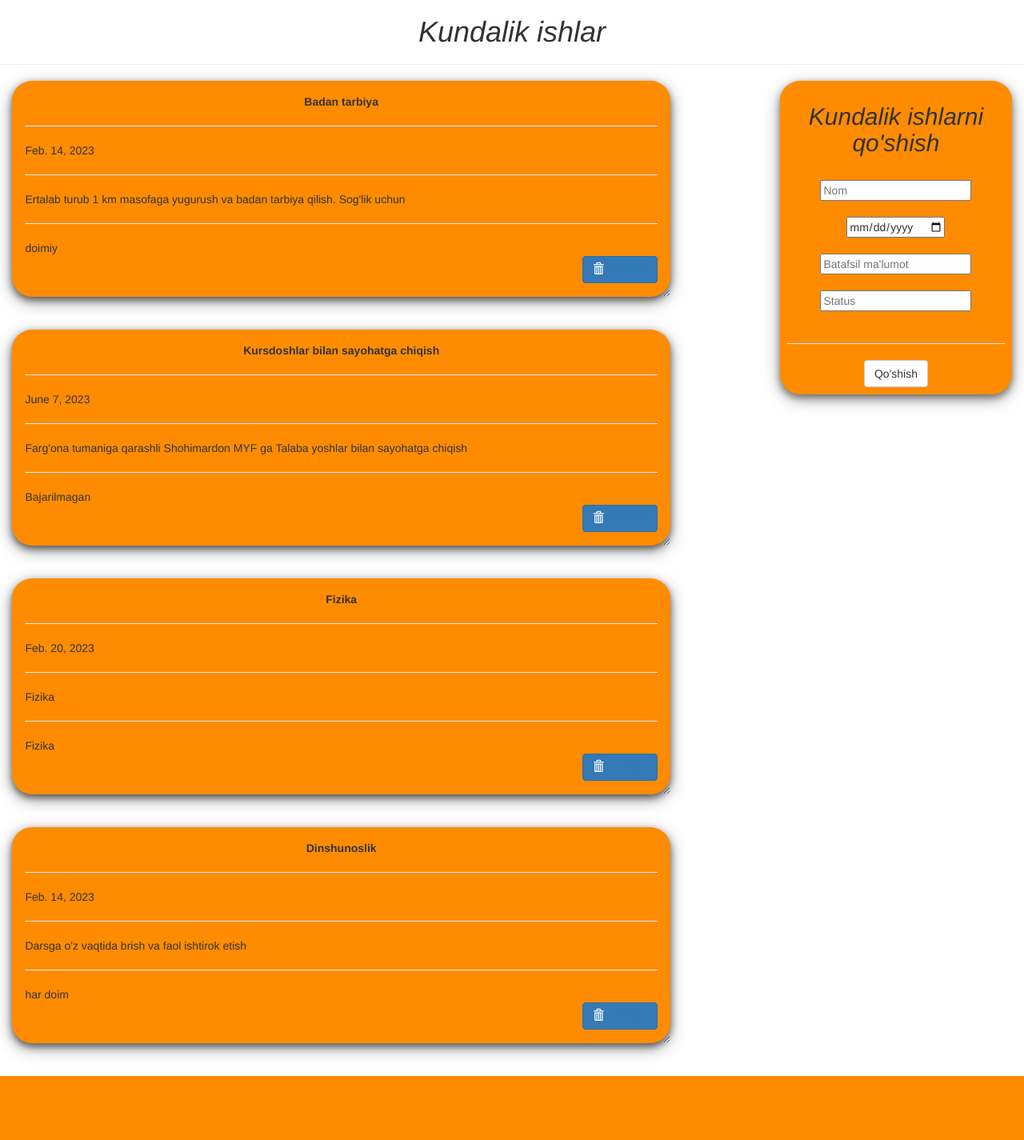
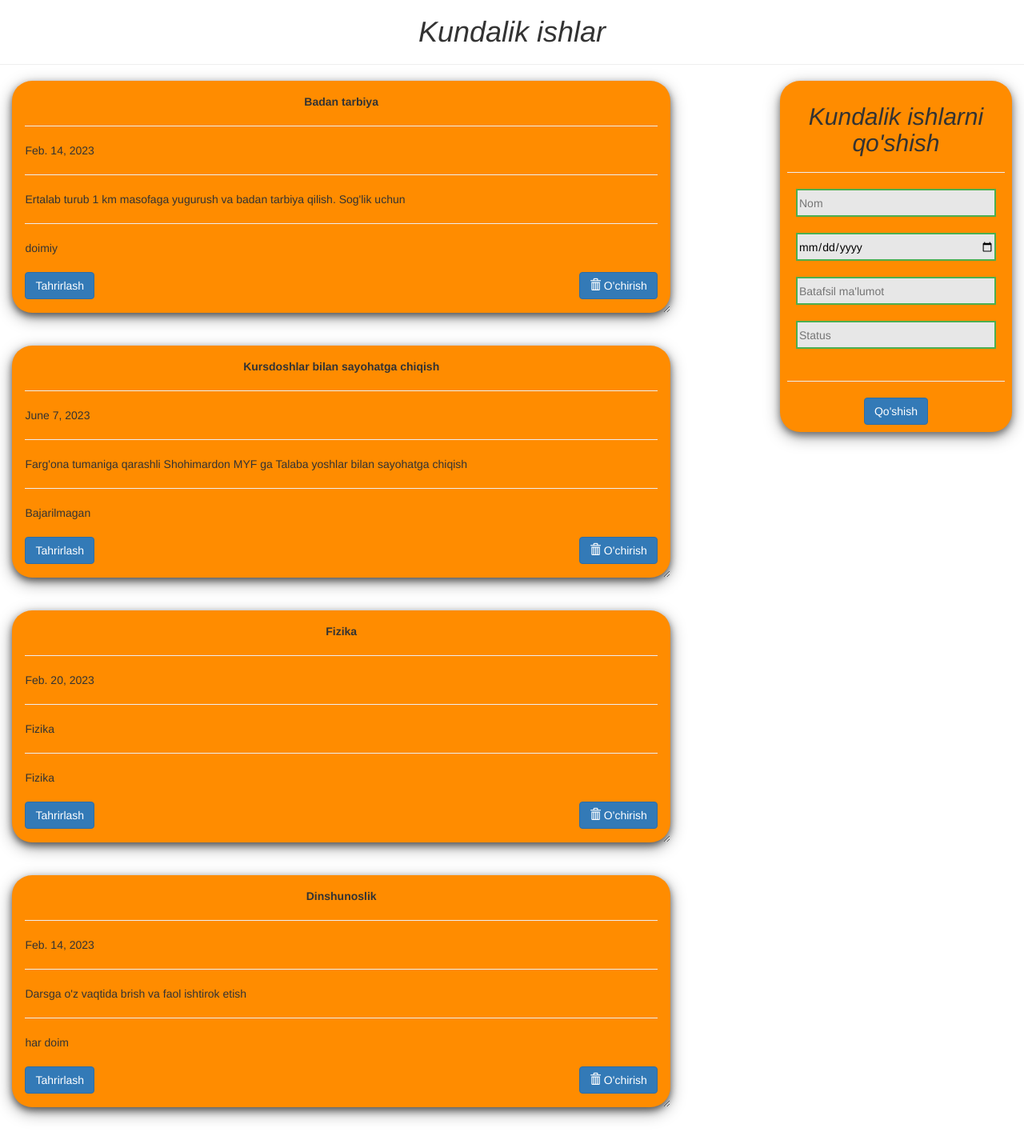
Before and after one commit to KhayitboevElbekjon/Kundalik-ishlar-Todo-loyiha-, a Django app: page / in a window 1280 px wide. Shown: the whole page at 80% size. Before the commit the page ends 1345 px from the top, so only its background shows below. Run offline with Django 3.2, Linux system fonts and the light colour scheme; data comes from the database, SQL or seed files in the repository; both versions use the stored data as it was after the commit; some libraries are stand-ins or nearby versions.

Commit message:
Loyihaga tayyor

```diff
--- a/asosiy/views.py
+++ b/asosiy/views.py
@@ -18,3 +18,17 @@ def qushish(request):
             status=request.POST.get('status')
             )
     return redirect('/')
+
+def TodoEdit(request,son):
+    if request.method=='POST':
+        Todo.objects.filter(id=son).update(
+            nom=request.POST.get('nom'),
+            bajarilish_vaqti=request.POST.get('vaqt'),
+            batafsil=request.POST.get('batafsil'),
+            status=request.POST.get('status')
+        )
+        return redirect('/')
+    data={
+        'data':Todo.objects.get(id=son)
+    }
+    return render(request,'edit.html',data)
--- a/templates/todo.html
+++ b/templates/todo.html
@@ -11,7 +11,15 @@
   <script src="https://maxcdn.bootstrapcdn.com/bootstrap/3.3.7/js/bootstrap.min.js"></script>
   <!--style-->
   <style>
-
+                        .cc{
+            width: 250px;
+            height: 35px;
+            background-color: #e7e7e7; color: black;
+            border: 2px solid #4CAF50;
+        }
+        .cc:hover {
+          box-shadow: 0 12px 16px 0 rgba(0,0,0,0.24),0 17px 50px 0 rgba(0,0,0,0.19);
+        }
   .card {
 
    box-shadow: 0 4px 8px 0 rgba(0,0,0,0.5),
@@ -69,8 +77,11 @@
         <hr/>
         {{i.status}}
         <br />
-        <button class="btn btn-primary" style="float: right;"><span class="glyphicon glyphicon-trash"></span><a href="/HomeEdit/{{i.id}}">O'chirish </a></button>
-<!--        <a href="/HomeEdit/{{i.id}}"><button>O'chirish</button></a>-->
+        <br>
+        <a href="edit/{{i.id}}"><button class="btn btn-primary" style="floa: left;">Tahrirlash</button></a>
+<!--        <button class="btn btn-primary" style="float: right;"><span class="glyphicon glyphicon-trash"></span><a href="/HomeEdit/{{i.id}}">O'chirish</a></button>-->
+
+        <a href="/HomeEdit/{{i.id}}"><button class="btn btn-primary" style="float: right;"><span class="glyphicon glyphicon-trash"></span> O'chirish</button></a>
       </div>
       {% endfor %}
     </div>
@@ -82,17 +93,17 @@
         <form action="qushish/" method="post" > {% csrf_token %}
           <center>
             <h2><em>Kundalik ishlarni qo'shish</em></h2>
-            <br>
-            <input type="text" name="nom" placeholder="Nom" >
+            <hr>
+            <input class="cc" type="text" name="nom" placeholder="Nom" size="30">
             <br><br>
-            <input type="date" name="vaqt" placeholder="Bajarilish vaqti" >
+            <input class="cc" type="date" name="vaqt" placeholder="Bajarilish vaqti" size="30">
             <br><br>
-            <input type="text" name="batafsil" placeholder="Batafsil ma'lumot" >
+            <input class="cc" type="text" name="batafsil" placeholder="Batafsil ma'lumot" size="30"  >
             <br><br>
-            <input type="text" name="status" placeholder="Status" >
+            <input class="cc" type="text" name="status" placeholder="Status" size="30">
             <br><br>
             <hr>
-        <button type="submit" class="btn btn-default">Qo'shish</button>
+        <button  type="submit"  class="btn btn-primary" >Qo'shish</button>
       </center>
       </form>
 
--- a/todo/urls.py
+++ b/todo/urls.py
@@ -6,5 +6,6 @@ urlpatterns = [
     path('admin/', admin.site.urls),
     path('',Home),
     path('HomeEdit/<int:son>',HomeEdit),
-    path('qushish/',qushish)
+    path('qushish/',qushish),
+    path('edit/<int:son>',TodoEdit)
 ]
```
Also changed, not shown: templates/edit.html (added, +47 -0 lines), db.sqlite3.
